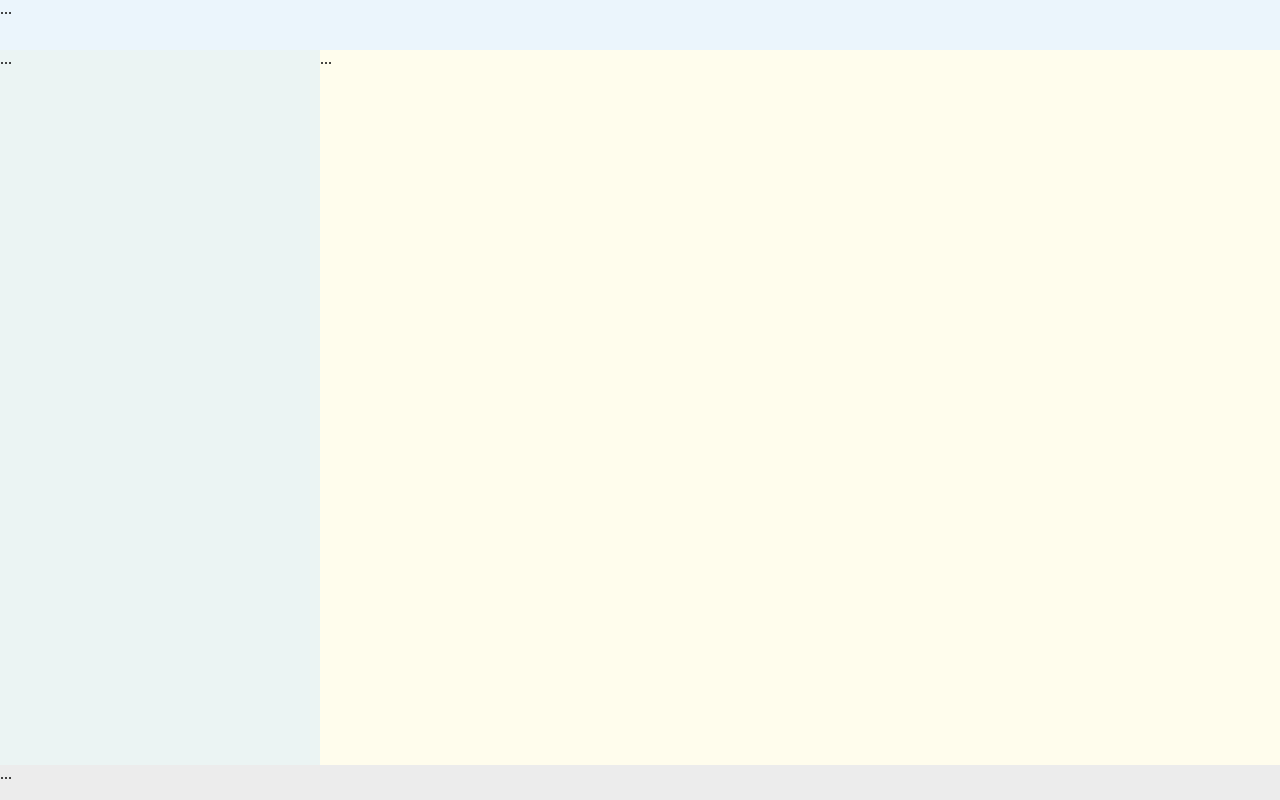
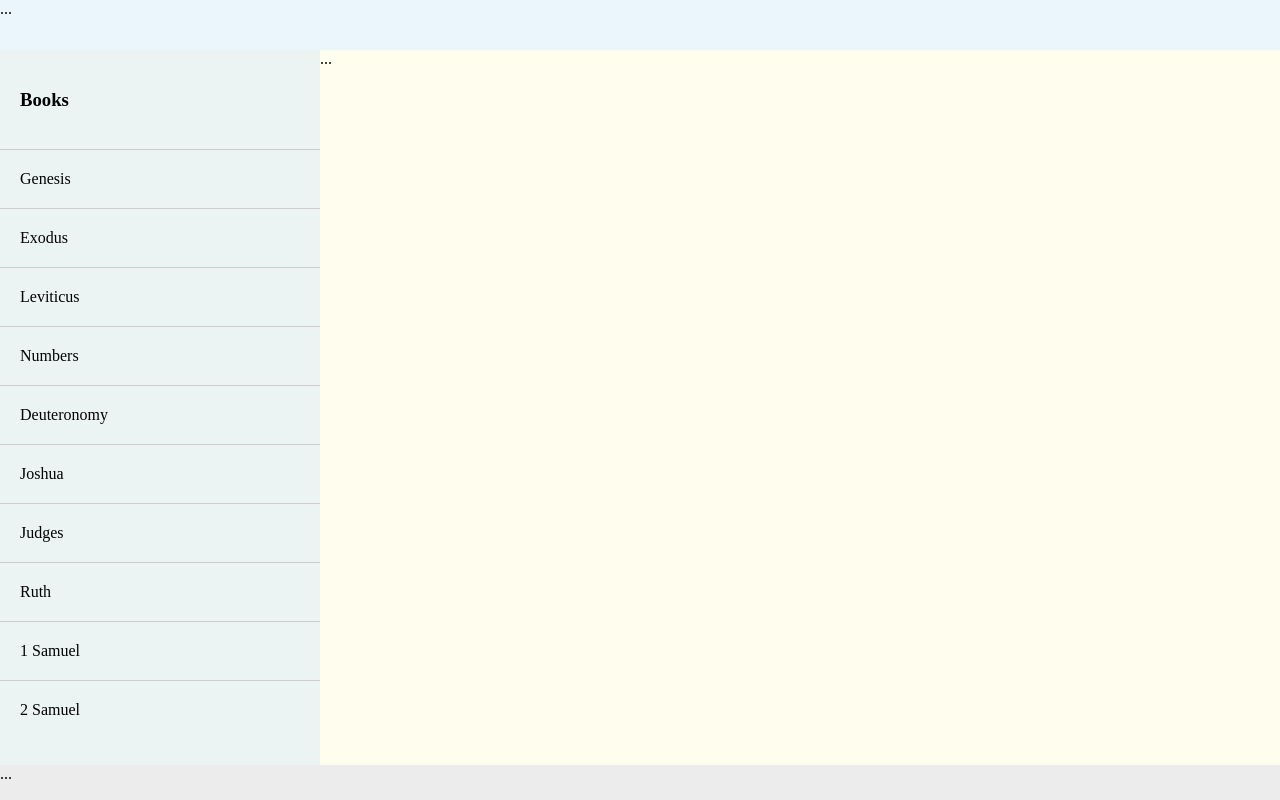
Before and after one commit to rnrhio513/my-bible, a plain HTML site: page index.html in a window 1280 px wide. Shown: the top 800 px of the page. Drawn offline with Linux system fonts and the light colour scheme.

Commit message:
added content to our left sidebar and gave it some style

```diff
--- a/index.html
+++ b/index.html
@@ -1,13 +1,37 @@
 <html>
 	<head>
 		<link href="styles.css" rel="stylesheet"/>
-
 	</head>
 <body>
 
 
 	<div id="menu">...</div>
-<div id="left">...</div>
+	<div id="left">
+		<div class="sock">
+			<h3>Books</h3>
+				<ul>
+					<li>Genesis</li>
+					<li>Exodus</li>
+					<li>Leviticus</li>
+					<li>Numbers</li>
+					<li>Deuteronomy</li>
+					<li>Joshua</li>
+					<li>Judges</li>
+					<li>Ruth</li>
+					<li>1 Samuel</li>
+					<li>2 Samuel</li>
+				</ul>
+			</div>
+
+
+
+
+
+
+
+
+
+	</div>
 	<div id="right">...</div>
 	<div id="footer">...</div>
 
--- a/styles.css
+++ b/styles.css
@@ -18,6 +18,28 @@ body {
 	width: 25%;
 	float: left;
 	margin-top:50px;
+
+}
+
+#left .sock h3
+{
+	padding:20px;
+}
+
+#left .sock ul{
+	margin:0px;
+	padding:0px;
+	list-style-type: none;
+}
+
+#left .sock ul li {
+	padding: 20px;
+	border-top:1px solid #CCCCCC;
+}
+
+#left .sock ul li:hover  {
+	background-color: #dcf1ee;
+	cursor:pointer;
 }
 
 #right {
```
Lines whose indentation alone changed are shown as unchanged.
